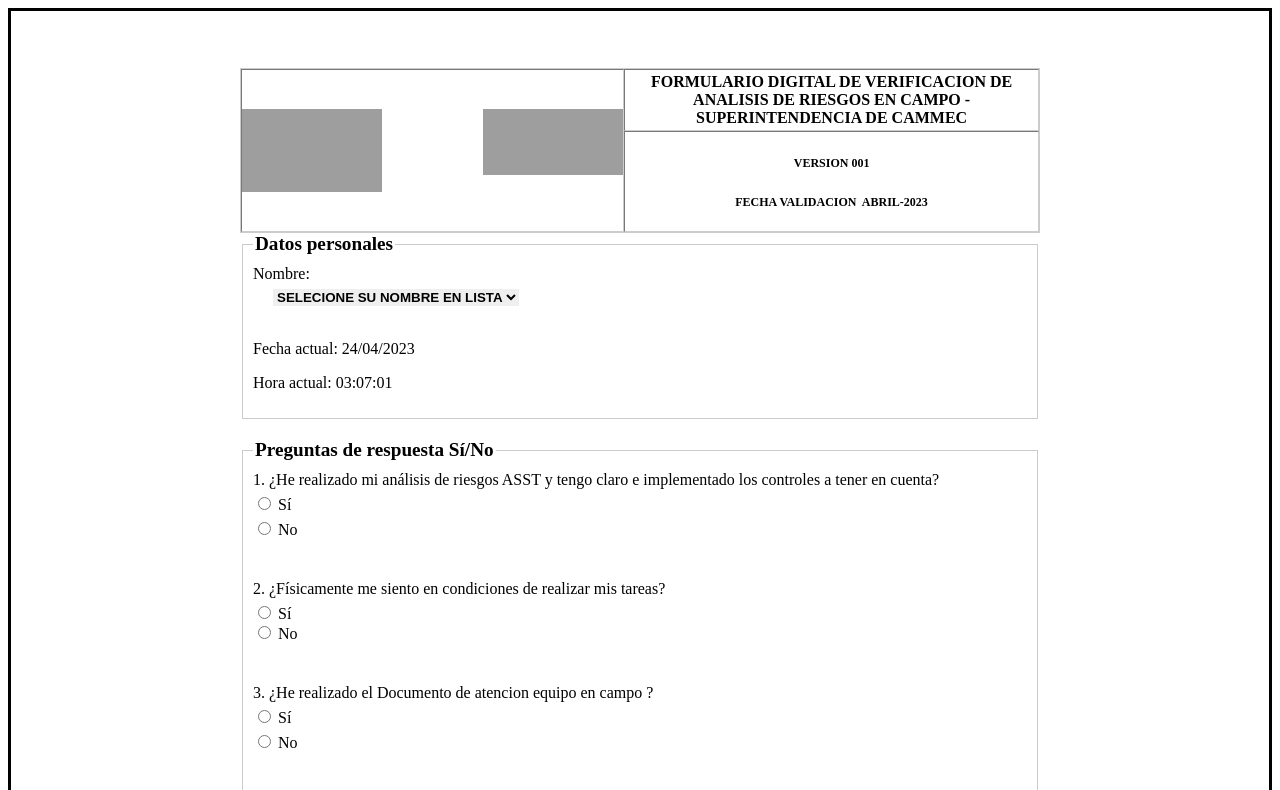
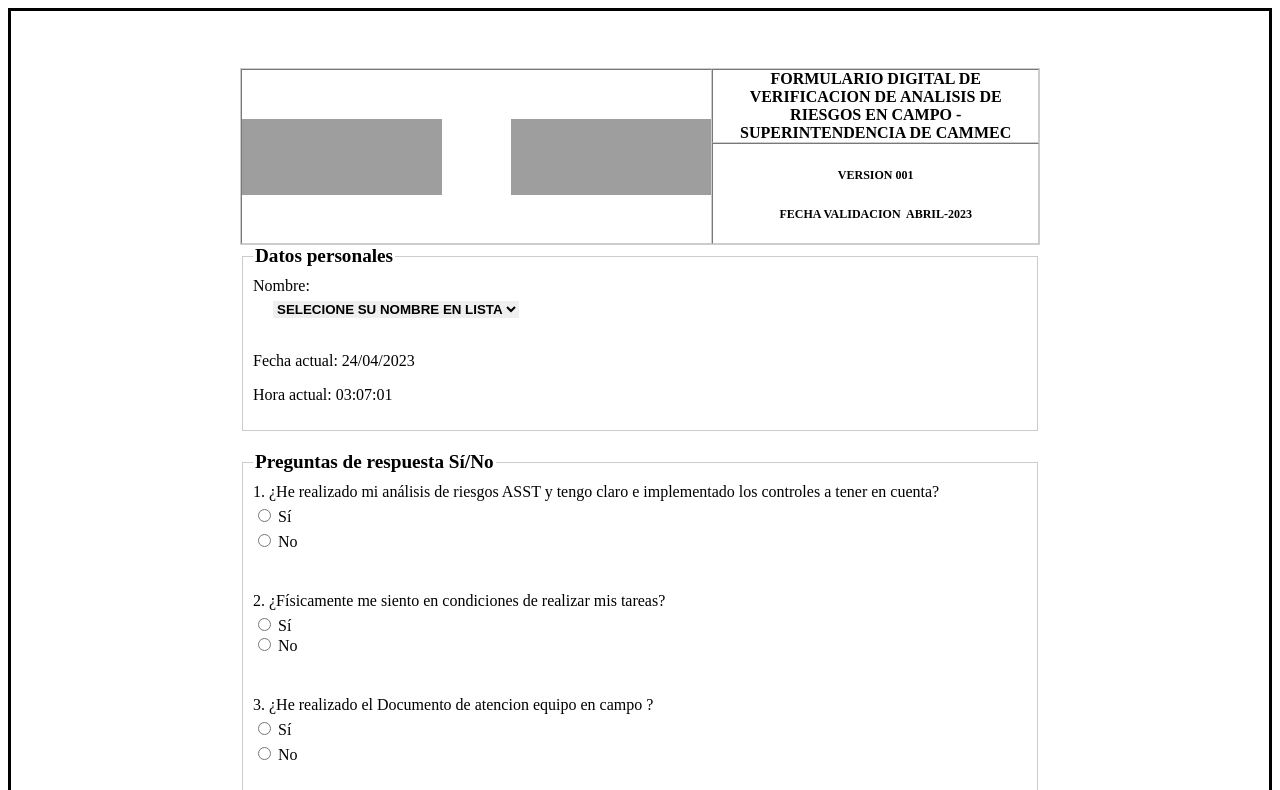
Before and after one commit to Lajonell01/compromisoseguridad, a plain HTML site: page index.html in a window 1280 px wide. Shown: the top 790 px of the page. Drawn offline with Linux system fonts and the light colour scheme; grey boxes are pictures that could not be loaded.

Commit message:
Update index.html

```diff
--- a/index.html
+++ b/index.html
@@ -66,7 +66,7 @@
      <table border="1" cellpadding="0" cellspacing="0" style="height:80px; width:800px; border: 0.2px solid #ccc">
 	<tbody>
 		<tr>
-			<td rowspan="2" style="height:85px; width:300px"><img alt="Logo de mi empresa" src="https://upload.wikimedia.org/wikipedia/commons/thumb/f/f6/Logo_Cerrej%C3%B3n.jpg/320px-Logo_Cerrej%C3%B3n.jpg" style="float: left; height:83px; width:140px" /><img alt="Cuidate, Cuidame" src="https://ckeditor.com/apps/ckfinder/userfiles/files/zyro-image.png" style="border-style:solid; border-width:0px; float:right; height:66px; width:140px" /></td>
+			<td rowspan="2" style="height:30px; width:470px"><img alt="Logo de mi empresa" src="https://upload.wikimedia.org/wikipedia/commons/thumb/f/f6/Logo_Cerrej%C3%B3n.jpg/320px-Logo_Cerrej%C3%B3n.jpg" style="float: left; height:76px; width:200px" /><img alt="Cuidate, Cuidame" src="https://ckeditor.com/apps/ckfinder/userfiles/files/zyro-image.png" style="border-style:solid; border-width:0px; float:right; height:76px; width:200px" /></td>
 			<td style="height:60px; text-align:center; width:325px"><span style="font-size:16px"><strong>FORMULARIO DIGITAL DE VERIFICACION DE ANALISIS DE RIESGOS EN CAMPO - SUPERINTENDENCIA DE CAMMEC</strong></span></td>
 		</tr>
 		<tr>
```
